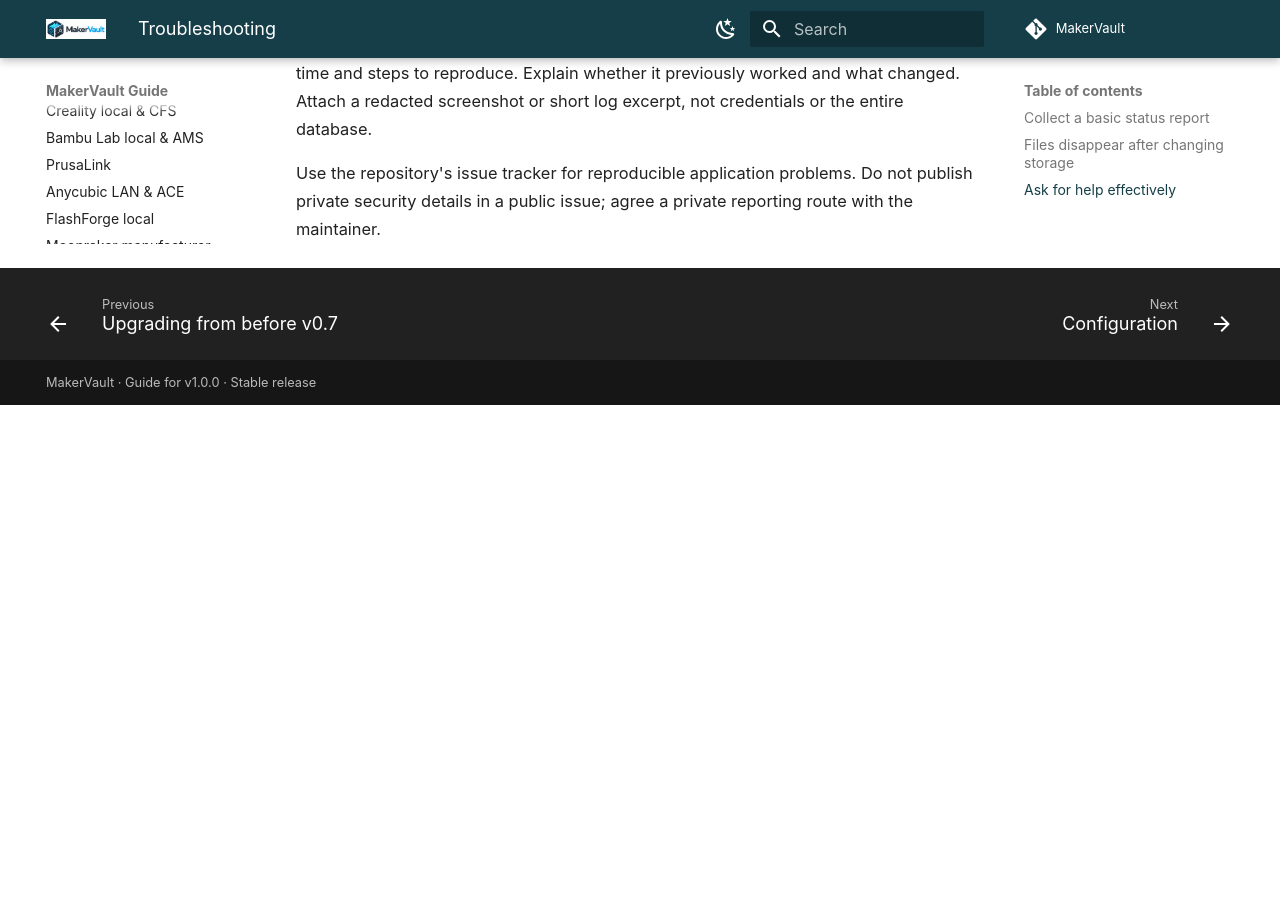
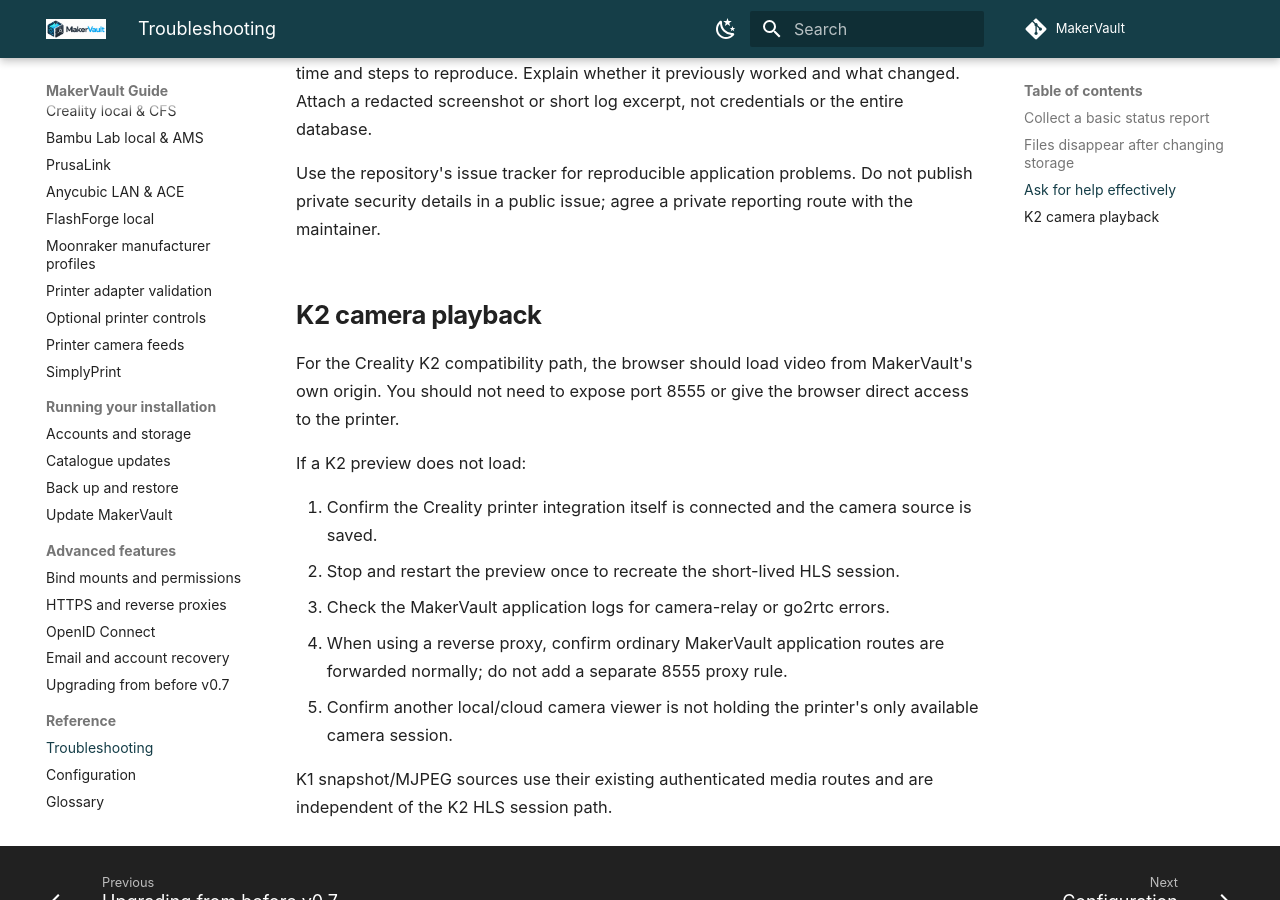
Before and after one commit to gavrd7/MakerVault, an MkDocs documentation site: the page built from docs/guide/reference/troubleshooting.md, in a window 1280 px wide and 900 px high, scrolled down 2849 px. Built offline with MkDocs 1.6.1 and Material for MkDocs 9.7.7, drawn with Linux system fonts in a browser that asks for light colours; comment, search, counter and statistics services are not loaded; before the commit the page ends 3254 px from its top, so only the background shows below that.

Commit message:
Rebase PR #68: docs/guide/reference/troubleshooting.md

```diff
--- a/docs/guide/reference/troubleshooting.md
+++ b/docs/guide/reference/troubleshooting.md
@@ -48,3 +48,18 @@
 Include the MakerVault version/commit, OS, install method, affected feature, exact error, time and steps to reproduce. Explain whether it previously worked and what changed. Attach a redacted screenshot or short log excerpt, not credentials or the entire database.
 
 Use the repository's issue tracker for reproducible application problems. Do not publish private security details in a public issue; agree a private reporting route with the maintainer.
+
+
+## K2 camera playback
+
+For the Creality K2 compatibility path, the browser should load video from MakerVault's own origin. You should not need to expose port 8555 or give the browser direct access to the printer.
+
+If a K2 preview does not load:
+
+1. Confirm the Creality printer integration itself is connected and the camera source is saved.
+2. Stop and restart the preview once to recreate the short-lived HLS session.
+3. Check the MakerVault application logs for camera-relay or go2rtc errors.
+4. When using a reverse proxy, confirm ordinary MakerVault application routes are forwarded normally; do not add a separate 8555 proxy rule.
+5. Confirm another local/cloud camera viewer is not holding the printer's only available camera session.
+
+K1 snapshot/MJPEG sources use their existing authenticated media routes and are independent of the K2 HLS session path.
```
